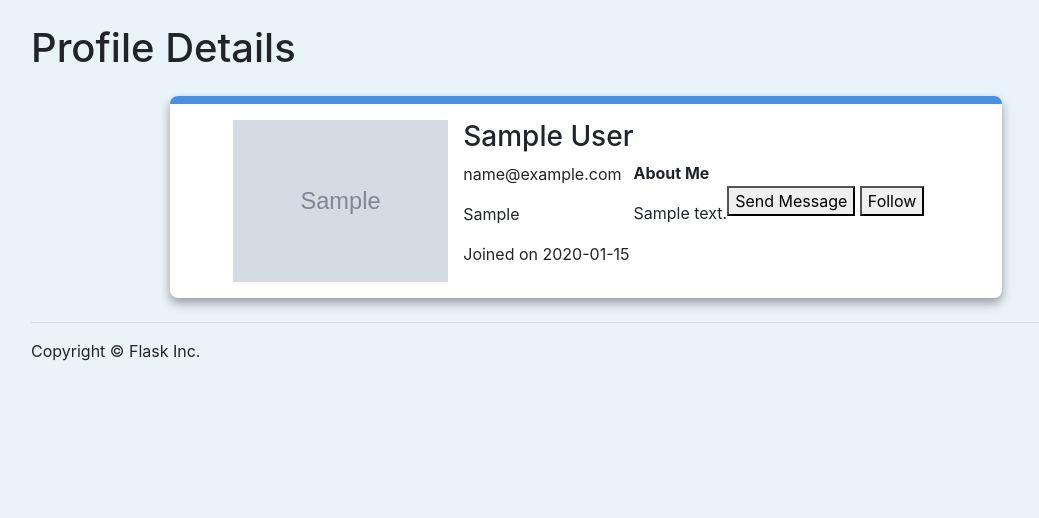
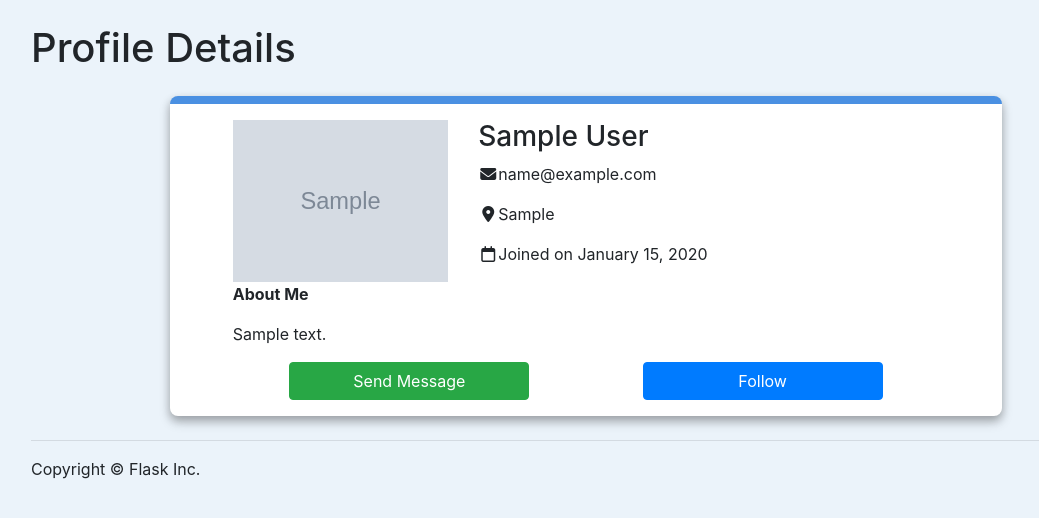
Before and after one commit to natechris-devine/info3180-project1, a Flask app: page /profile/1 in a window 1280 px wide. Shown: the part 56-574 px from the top of the page, without its empty margins (54-1093 px from the left). Run offline with Flask 2, Linux system fonts and the light colour scheme; tables that the repository leaves empty hold one stand-in row (values such as "Sample post"); grey boxes marked "Sample" are stand-in pictures; some libraries are stand-ins or nearby versions.

Commit message:
Icons added; detailed profile styling updated

```diff
--- a/app/static/css/app.css
+++ b/app/static/css/app.css
@@ -8,9 +8,11 @@ body {
     /* height: 20rem; */
 }
 
-
-.profiles-list-img {
-    height: 15.469rem;
+/* Should only apply when screen is big enough */
+@media (min-width: 1000px) {
+    .profiles-list-img {
+        height: 15.469rem;
+    }
 }
 
 .profiles-list-img > img {
@@ -45,6 +47,15 @@ body {
     max-height: 100%;
 }
 
+.profile-cmnds {
+    display: flex;
+    justify-content: space-around;
+}
+
+.profile-cmnds > .btn {
+    width: 15rem;
+}
+
 /* Bootstrap modifications */
 .row {
     background-color: white;
--- a/app/templates/base.html
+++ b/app/templates/base.html
@@ -17,6 +17,9 @@
       <script src="https://oss.maxcdn.com/respond/1.4.2/respond.min.js"></script>
     <![endif]-->
     <link rel="stylesheet" href="/static/css/app.css">
+
+    <!-- Font Awesome -->
+    <script src="https://kit.fontawesome.com/0c67cbcfb1.js" crossorigin="anonymous"></script>
     {% block css %} {% endblock%}
   </head>
   <body>
--- a/app/templates/profile_details.html
+++ b/app/templates/profile_details.html
@@ -6,19 +6,21 @@
     <div class="col-sm-4">
         <img class = "img-fluid" src="{{ url_for('static', filename = profile.profile_picture)}}">
     </div>
-    <div>
+    <div class="col-sm-8">
         <h3>{{ profile.first_name }} {{ profile.last_name }}</h3>
-        <p>{{ profile.email }}</p>
-        <p>{{ profile.location }}</p>
-        <p>Joined on {{ profile.date_created }}</p>
+        <p><i class="fa fa-envelope fa-fw"></i>{{ profile.email }}</p>
+        <p><i class="fas fa-map-marker-alt fa-fw"></i>{{ profile.location }}</p>
+        <p><i class="far fa-calendar fa-fw"></i>Joined on {{ profile.date_created }}</p>
     </div>
-    <div>
+    <div class="col-sm-12">
         <p><strong>About Me</strong></p>
         <p>{{ profile.biography }}</p>
     </div>
-    <div>
-        <button>Send Message</button>
-        <button>Follow</button>
+    <div class="col-sm-12">
+        <div class="profile-cmnds">
+            <button class="btn btn-success">Send Message</button>
+            <button class="btn btn-primary">Follow</button>
+        </div>
     </div>
 </div>
 {% endblock %}
--- a/app/templates/view_profiles.html
+++ b/app/templates/view_profiles.html
@@ -11,8 +11,8 @@
             </div>
             <div class="col-sm-6">
                 <h4>{{ profile.first_name }} {{ profile.last_name }}</h4>
-                <p class="">{{ profile.gender }}</p>
-                <p class="">{{ profile.location }}</p>
+                <p class=""><i class="fa fa-user fa-fw"></i>{{ profile.gender }}</p>
+                <p class=""><i class="fas fa-map-marker-alt fa-fw"></i>{{ profile.location }}</p>
             </div>
             <div class="col-sm-3">
                 <button class="btn btn-success view-p-btn" onclick="window.location.href = '{{ url_for('view_profile', userid = profile.id) }}';">View Profile</button>
--- a/app/views.py
+++ b/app/views.py
@@ -6,6 +6,7 @@ This file creates your application.
 """
 
 import os
+import datetime
 from app import app, db
 from flask import render_template, request, redirect, url_for, flash, session, abort
 from flask_login import login_user, logout_user, current_user, login_required
@@ -76,11 +77,19 @@ def view_profiles():
     return render_template("view_profiles.html", profiles = profiles)
 
 def update_filepaths(profiles):
+    """Add complete filepath to filenames from database"""
     if type(profiles) != list:
         profiles = [profiles]
     for profile in profiles:
         profile.profile_picture = 'uploads/' + profile.profile_picture
 
+def format_date(profiles):
+    """Format date string to format {month} {day}, {year}"""
+    if type(profiles) != list:
+        profiles = [profiles]
+    for profile in profiles:
+        dte = profile.date_created
+        profile.date_created = dte.strftime("%B %d, %Y")
 
 @app.route('/profile/<userid>')
 def view_profile(userid):
@@ -88,6 +97,7 @@ def view_profile(userid):
     profile = db.session.query(UserProfile).get(userid)
     if profile:
         update_filepaths(profile)
+        format_date(profile)
         return render_template("profile_details.html", profile = profile)
     else:
         return redirect(url_for("view_profiles"))
```
